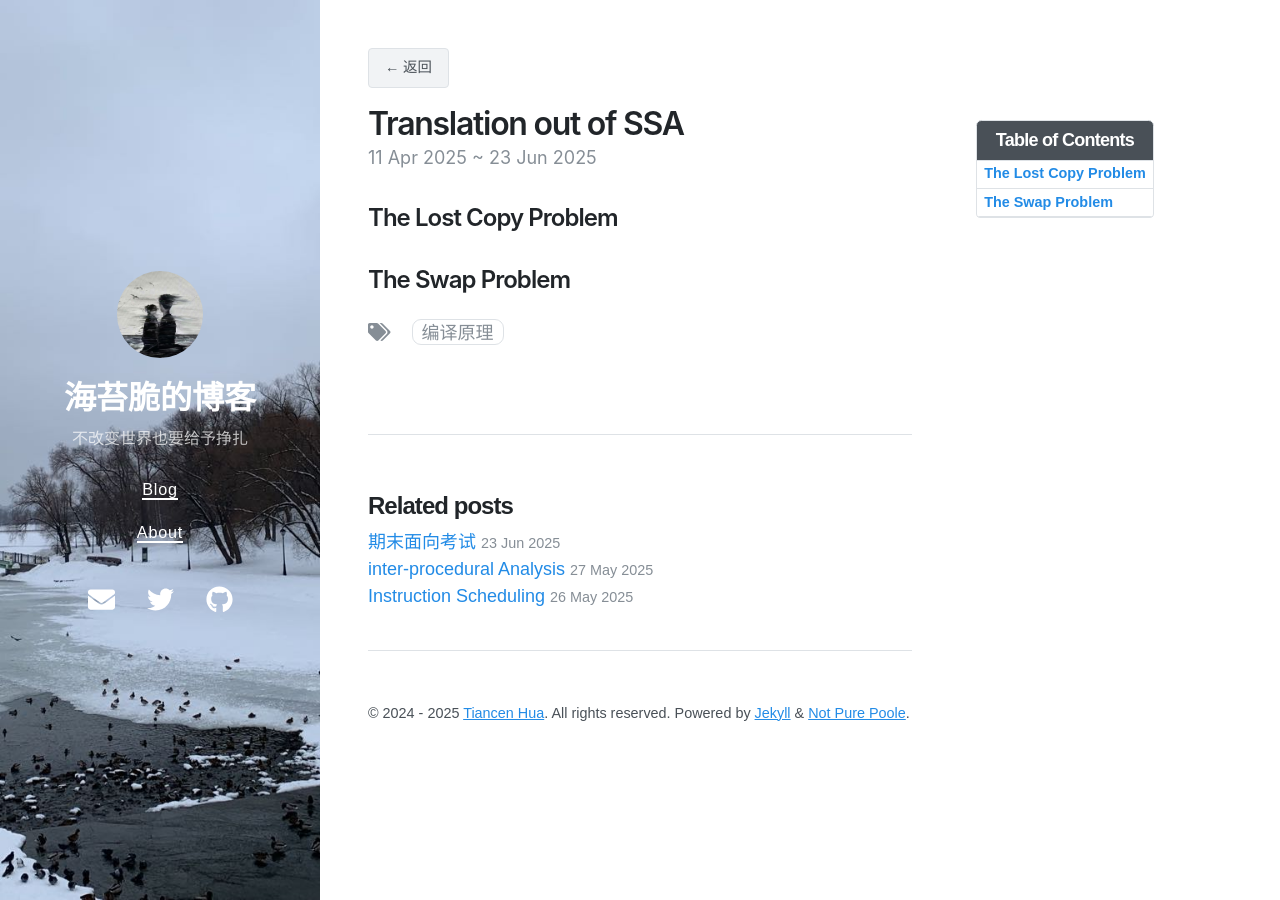
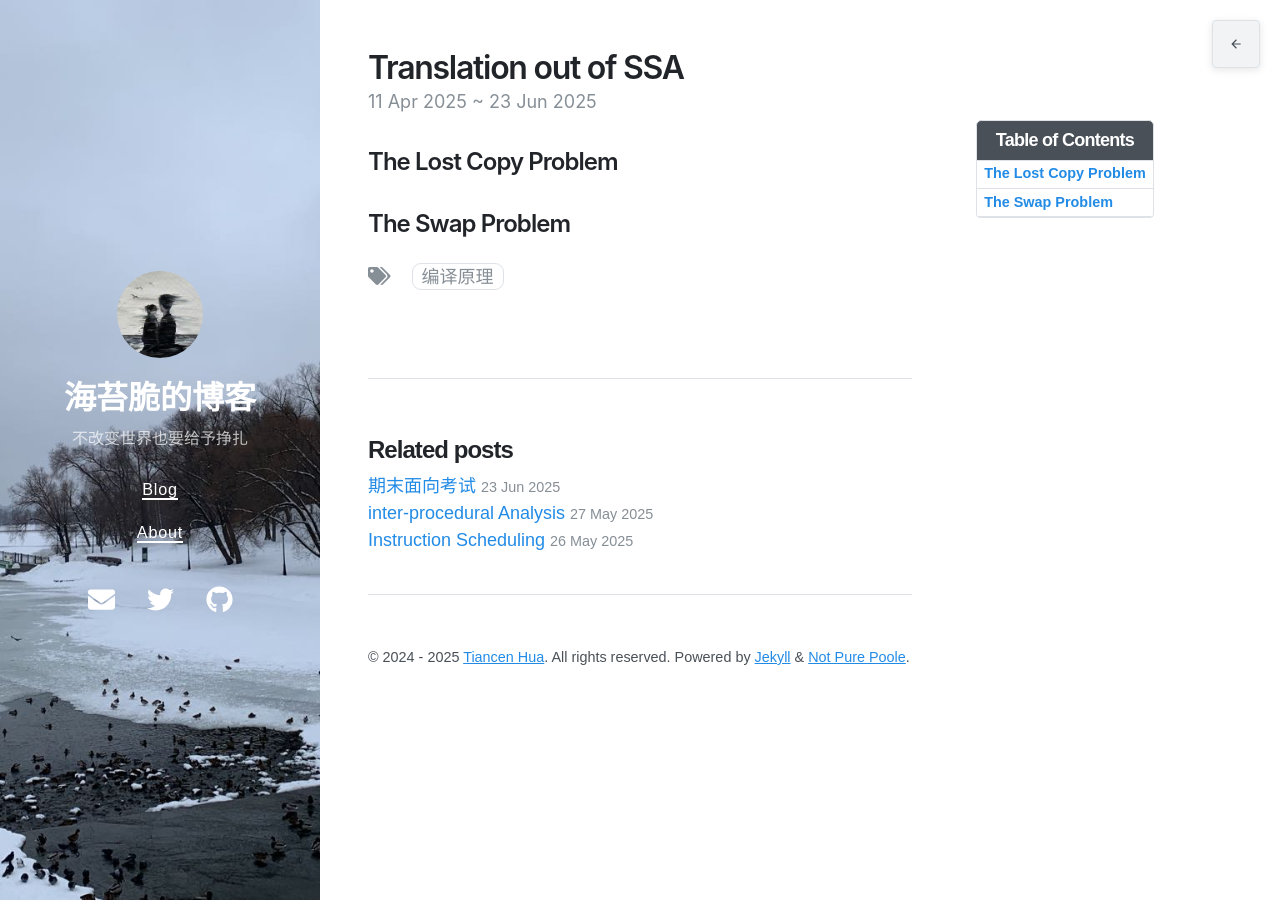
Before and after one commit to Huatiancen/Huatiancen.github.io, a Jekyll site: the page built from _posts/courses/编译原理/2025-04-12-Translation out of SSA.md, in a window 1280 px wide. Built offline with Jekyll 4.4.1, drawn with Linux system fonts in a browser that asks for light colours; nearby versions of some CDN libraries.

Commit message:
右上角按钮

```diff
--- a/_layouts/post.html
+++ b/_layouts/post.html
@@ -2,10 +2,16 @@
 layout: default
 ---
 
+<!-- 固定在右上角的返回按钮 -->
+<div class="back-button-fixed">
+  <a href="javascript:history.back()" class="back-button">
+    <svg width="16" height="16" viewBox="0 0 24 24" fill="currentColor">
+      <path d="M20 11H7.83l5.59-5.59L12 4l-8 8 8 8 1.42-1.41L7.83 13H20v-2z"/>
+    </svg>
+  </a>
+</div>
+
 <article class="post">
-  <div class="post-navigation">
-    <a href="javascript:history.back()" class="back-button">← 返回</a>
-  </div>
   <h1 class="post-title">{{ page.title }}</h1>
   <div class="post-meta">
     {%- assign date_format = site.date_format | default: "%-d %b %Y" -%}
--- a/_sass/_posts.scss
+++ b/_sass/_posts.scss
@@ -2,6 +2,83 @@
 //
 // Each post is wrapped in `.post` and is used on default and post layouts. Each
 // page is wrapped in `.page` and is only used on the page layout.
+
+// 固定在右上角的返回按钮
+.back-button-fixed {
+  position: fixed;
+  top: 20px;
+  right: 20px;
+  z-index: 1000;
+}
+
+.back-button {
+  display: flex;
+  align-items: center;
+  justify-content: center;
+  width: 48px;
+  height: 48px;
+  background-color: var(--body-bg);
+  color: var(--gray-700);
+  text-decoration: none;
+  border-radius: 50%;
+  border: 2px solid var(--border-color);
+  box-shadow: 0 2px 8px rgba(0, 0, 0, 0.1);
+  transition: all 0.3s ease;
+  backdrop-filter: blur(10px);
+
+  svg {
+    width: 20px;
+    height: 20px;
+  }
+
+  &:hover,
+  &:focus {
+    background-color: var(--gray-100);
+    color: var(--gray-800);
+    text-decoration: none;
+    transform: scale(1.1);
+    box-shadow: 0 4px 12px rgba(0, 0, 0, 0.15);
+  }
+
+  &:active {
+    transform: scale(0.95);
+  }
+}
+
+// 暗色主题适配
+@media (prefers-color-scheme: dark) {
+  .back-button {
+    background-color: var(--gray-800);
+    color: var(--gray-300);
+    border-color: rgba(255, 255, 255, 0.2);
+    box-shadow: 0 2px 8px rgba(0, 0, 0, 0.3);
+
+    &:hover,
+    &:focus {
+      background-color: var(--gray-700);
+      color: var(--gray-200);
+      box-shadow: 0 4px 12px rgba(0, 0, 0, 0.4);
+    }
+  }
+}
+
+// 响应式设计
+@media (max-width: 768px) {
+  .back-button-fixed {
+    top: 15px;
+    right: 15px;
+  }
+
+  .back-button {
+    width: 44px;
+    height: 44px;
+
+    svg {
+      width: 18px;
+      height: 18px;
+    }
+  }
+}
 
 .post-entry {
   border-bottom: 1px solid var(--border-color);
```
